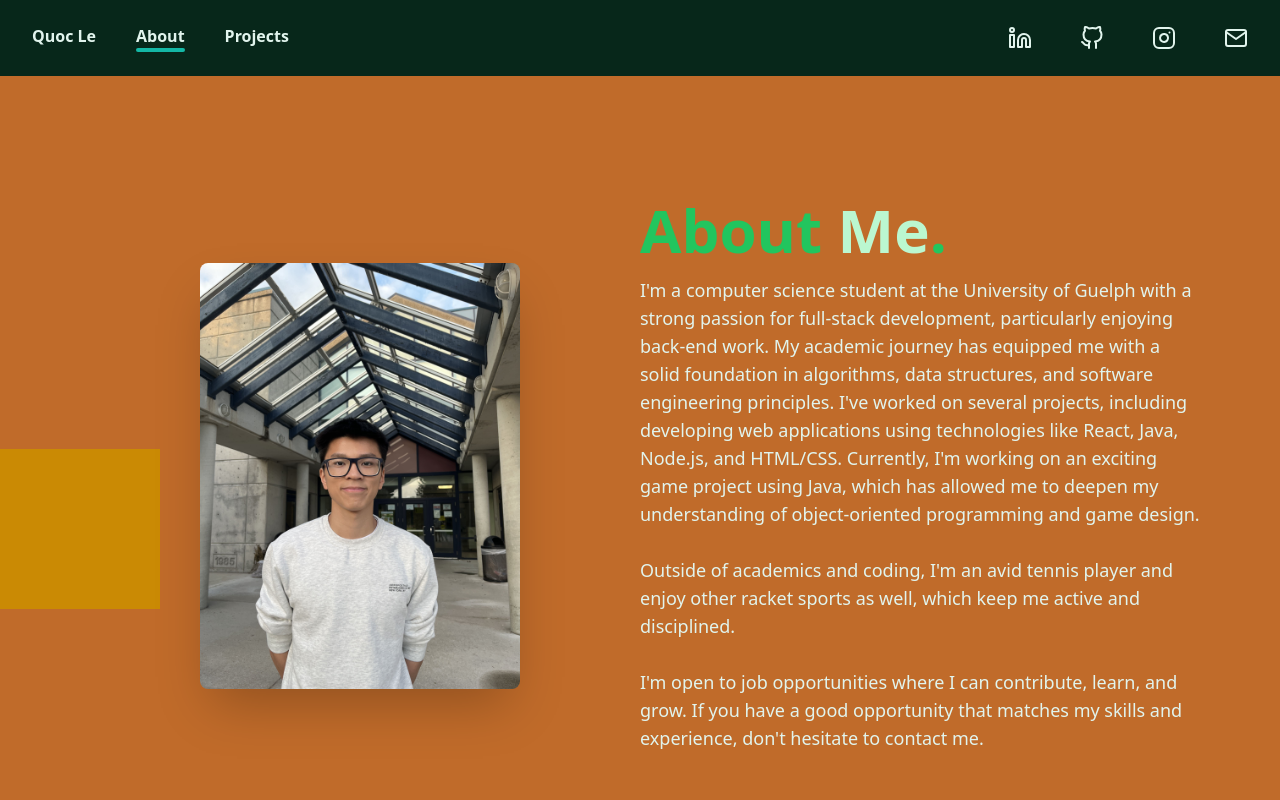
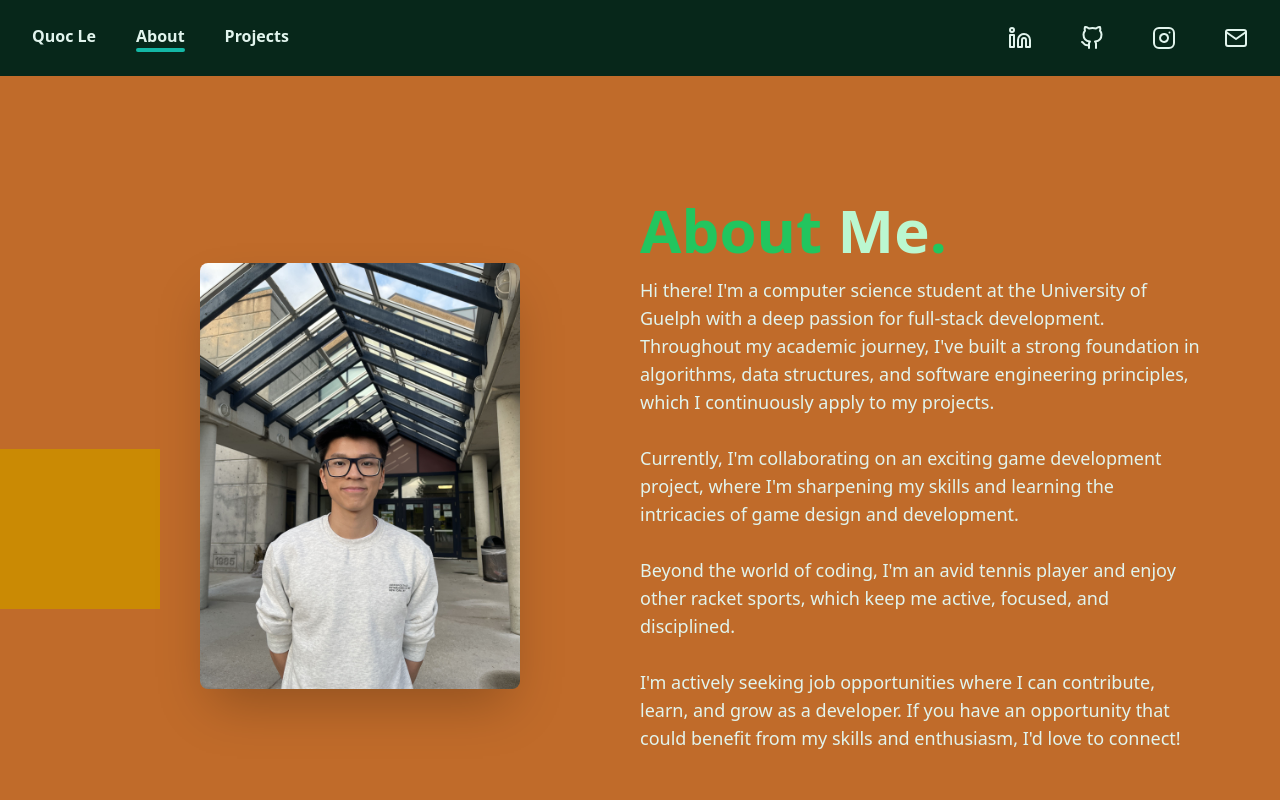
Before and after one commit to Quoctynoob/Portfolio, a Next.js app in the folder portfolio_lvl2/: page / in a window 1280 px wide. Both pictures are taken after a click on the link "About". Shown: the top 800 px of the page. Built offline with nearby package versions, Linux system fonts and the light colour scheme; a web font is replaced by a local one.

Commit message:
Fix link

```diff
--- a/portfolio_lvl2/app/components/about/aboutMe.tsx
+++ b/portfolio_lvl2/app/components/about/aboutMe.tsx
@@ -15,18 +15,18 @@ const AboutMe = () => {
                     About <span className="text-green-200">Me</span>.
                 </h1>
                 <p className="mt-4 text-lg">
-                    I'm a computer science student at the University of Guelph with a strong passion for full-stack
-                    development, particularly enjoying back-end work. My academic journey has equipped me with a solid
-                    foundation in algorithms, data structures, and software engineering principles. I've worked on several
-                    projects, including developing web applications using technologies like React, Java, Node.js, and HTML/CSS.
-                    Currently, I'm working on an exciting game project using Java, which has allowed me to deepen my
-                    understanding of object-oriented programming and game design.
+                    Hi there! I'm a computer science student at the University of Guelph with a deep passion for full-stack
+                    development. Throughout my academic journey, I've built a strong foundation in algorithms,
+                    data structures, and software engineering principles, which I continuously apply to my projects.
                     <br/><br/>
-                    Outside of academics and coding, I'm an avid tennis player and enjoy other racket sports as well, which
-                    keep me active and disciplined.
+                    Currently, I'm collaborating on an exciting game development project, where I'm sharpening my skills
+                    and learning the intricacies of game design and development.
                     <br/><br/>
-                    I'm open to job opportunities where I can contribute, learn, and grow. If you have a good opportunity
-                    that matches my skills and experience, don't hesitate to contact me.
+                    Beyond the world of coding, I'm an avid tennis player and enjoy other racket sports, which keep me
+                    active, focused, and disciplined.
+                    <br/><br/>
+                    I'm actively seeking job opportunities where I can contribute, learn, and grow as a developer.
+                    If you have an opportunity that could benefit from my skills and enthusiasm, I'd love to connect!
                 </p>
             </div>
         </div>
--- a/portfolio_lvl2/app/components/about/computerSkill.tsx
+++ b/portfolio_lvl2/app/components/about/computerSkill.tsx
@@ -10,7 +10,7 @@ function ComputerSkill() {
   const skills: Skill[] = [
     { title: "HTML + CSS", percent: 85 },
     { title: "Java", percent: 50 },
-    { title: "Python", percent: 50 },
+    { title: "Python", percent: 75 },
     { title: "TypeScript", percent: 85 },
     { title: "SQL", percent: 50 },
     { title: "C", percent: 80 },
@@ -25,7 +25,7 @@ function ComputerSkill() {
     <div className="text-darkMint place-content-center p-6">
         <p className="font-train text-7xl staggered-fade">COMPUTER</p>
         <p className="font-bold text-8xl staggered-fade">SKILLS</p>
-        <hr className="my-2 border-t-8 border-darkMint staggered-fade" />
+        <hr className="my-2 border-t-8 border-darkMint staggered-fade"/>
 
         <section className="flex flex-col items-center">
             <div className="space-y-4 w-full staggered-fade">
```
